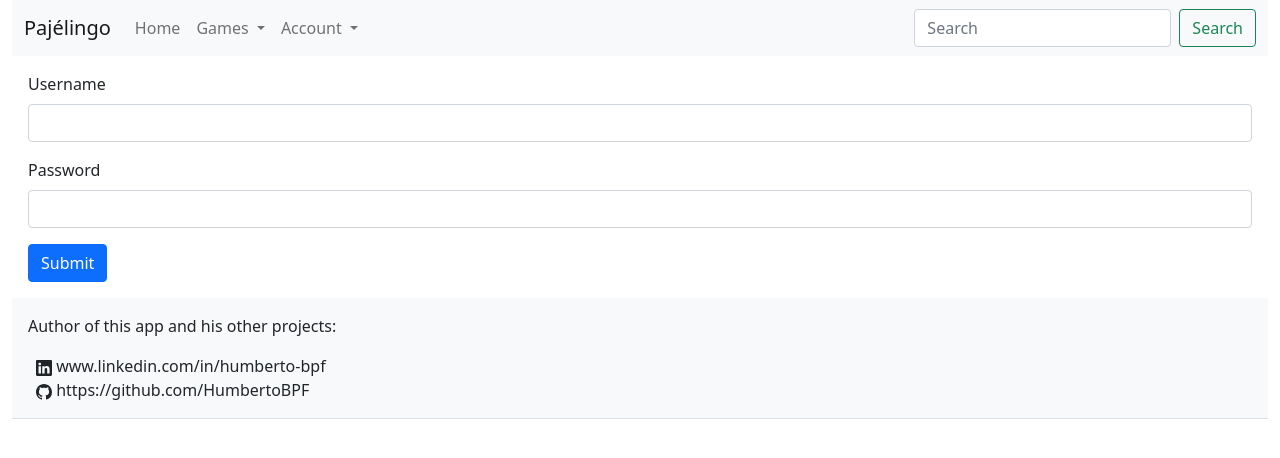
After one commit to HumbertoBPF/Pajelingo, a Django app: page /account/login in a window 1280 px wide. The commit adds this page. Shown: the top 458 px of the page. Run offline with Django 4.2, Linux system fonts and the light colour scheme.

Commit message:
Implementing login system and validation of signin forms

```diff
--- /dev/null
+++ b/languageschool/templates/account/login.html
@@ -0,0 +1,28 @@
+{% extends 'base.html' %}
+{% load static %}
+
+{% block content %}
+
+    {% if messages %}
+        <section class = "mt-3 mx-3 text-center">
+        {% for message in messages %}
+            <div class="alert alert-{{message.tags}}" role="alert">
+                {{message}}
+            </div>
+        {% endfor %}
+        </section>
+    {% endif%}
+    <form class="mt-3 mx-3" action="{% url 'account_auth_user' %}" method="POST">
+        {% csrf_token %}
+        <div class="mb-3">
+            <label for="inputUsername" class="form-label">Username</label>
+            <input type="text" class="form-control" id="inputUsername" name="username" aria-label="Username" aria-describedby="basic-addon1">
+          </div>
+        <div class="mb-3">
+            <label for="inputPassword" class="form-label">Password</label>
+            <input type="password" class="form-control" id="inputPassword" name="password">
+        </div>
+        <button type="submit" class="btn btn-primary">Submit</button>
+    </form>
+
+{% endblock %}
--- a/languageschool/templates/base.html
+++ b/languageschool/templates/base.html
@@ -48,12 +48,19 @@
                             <li>
                                 <a class="dropdown-item" href="{% url 'account_sign_in' %}">Sign in</a>
                             </li>
-                            <li>
-                                <a class="dropdown-item" href="">Login</a>
-                            </li>
+                            {% if not user.is_authenticated %}
+                                <li>
+                                    <a class="dropdown-item" href="{% url 'account_login' %}">Login</a>
+                                </li>
+                            {% endif %}
                             <li>
                                 <a class="dropdown-item" href="">Profile</a>
                             </li>
+                            {% if user.is_authenticated %}
+                                <li>
+                                    <a class="dropdown-item" href="{% url 'account_logout' %}">Logout</a>
+                                </li>
+                            {% endif %}
                         </ul>
                     </li>
                 </ul>
--- a/languageschool/templates/index.html
+++ b/languageschool/templates/index.html
@@ -3,6 +3,9 @@
 
 {% block content %}
 
+    {% if user.is_authenticated %}
+      <h5 class="mt-3 mx-3">Welcome back, {{user.username}}</h5>
+    {% endif %}
     <div id="carouselExampleInterval" class="carousel slide" data-bs-ride="carousel">
       <div class="carousel-indicators">
         <button type="button" data-bs-target="#carouselExampleIndicators" data-bs-slide-to="0" class="active" aria-current="true" aria-label="Slide 1"></button>
--- a/languageschool/urls.py
+++ b/languageschool/urls.py
@@ -15,5 +15,8 @@ urlpatterns = [
     path('search', views.general.search, name = 'search'),
     path('dictionary/<int:word_id>', views.general.dictionary, name = 'dictionary'),
     path('account/signin', views.account.sign_in, name = 'account_sign_in'),
-    path('account/create_user', views.account.create_user, name = 'account_create_user')
+    path('account/create_user', views.account.create_user, name = 'account_create_user'),
+    path('account/login', views.account.login, name = 'account_login'),
+    path('account/auth_user', views.account.auth_user, name = 'account_auth_user'),
+    path('account/logout', views.account.logout, name = 'account_logout')
 ]
--- a/languageschool/views/account.py
+++ b/languageschool/views/account.py
@@ -1,7 +1,7 @@
 from django.contrib import messages
 from django.shortcuts import redirect, render
 from django.contrib.auth.models import User
-
+from django.contrib import auth
 from languageschool.views.general import request_contains
 
 def sign_in(request):
@@ -14,21 +14,30 @@ def create_user(request):
             username = request.POST["username"]
             password = request.POST["password"]
             password_confirmation = request.POST["password_confirmation"]
-            if len(email) == 0:
-                messages.error(request, "Email cannot be empty")
-                print("Empty email")
-            elif len(username) == 0:
-                messages.error(request, "Username cannot be empty")
-                print("Empty username")
+            # Verifying if some field is empty
+            if len(email) == 0 or len(username) == 0 or len(password) == 0:
+                messages.error(request, "All fields are mandatory")
+                print("Empty field")
+            # Verifying length of the password
+            elif len(password) < 6 or len(password) > 30:
+                messages.error(request, "The password must have a length between 6 and 30")
+                print("The password must have a length between 6 and 30")
+            # Verifying if some field contains spaces
+            elif username.find(" ") != -1 or password.find(" ") != -1:
+                messages.error(request,"Username and password fields cannot contain spaces")
+                print("Contain spaces")
+            # Verifying if passwords match
             elif password != password_confirmation:
                 messages.error(request, "Passwords no match")
                 print("Passwords don't match")
             else:
+                # Avoiding repeated emails for different users
                 user_with_email = User.objects.filter(email = email)
                 if len(user_with_email) > 0:
                     messages.error(request, "This email is not available")
                     print("Email not available")
                 else:
+                    # Avoiding repeated usernames for different users
                     user_with_username = User.objects.filter(username = username)
                     if len(user_with_username) > 0:
                         messages.error(request, "This username is not available")
@@ -41,3 +50,25 @@ def create_user(request):
 
                         return redirect('account_sign_in')
     return sign_in(request)
+
+def login(request):
+    return render(request, 'account/login.html')
+
+def auth_user(request):
+    if request.method == "POST":
+        if request_contains(request.POST, ["username", "password"]):
+            username = request.POST["username"].strip()
+            password = request.POST["password"].strip()
+
+            user = auth.authenticate(request, username = username, password = password)
+
+            if user is not None:
+                auth.login(request, user)
+                return redirect('index')
+            else:
+                messages.error(request,"Incorrect username or password")
+    return login(request)
+
+def logout(request):
+    auth.logout(request)
+    return redirect('index')
```
